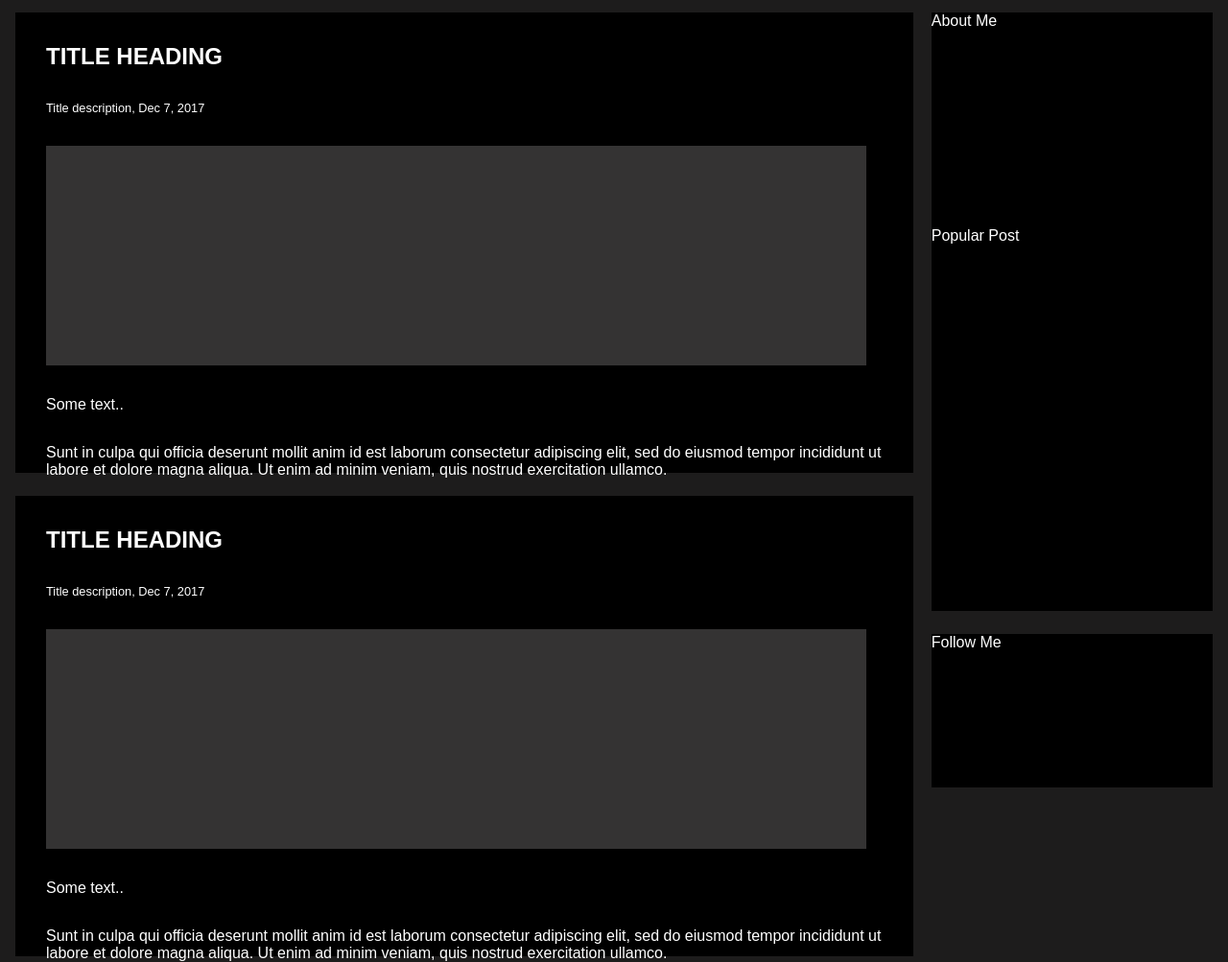
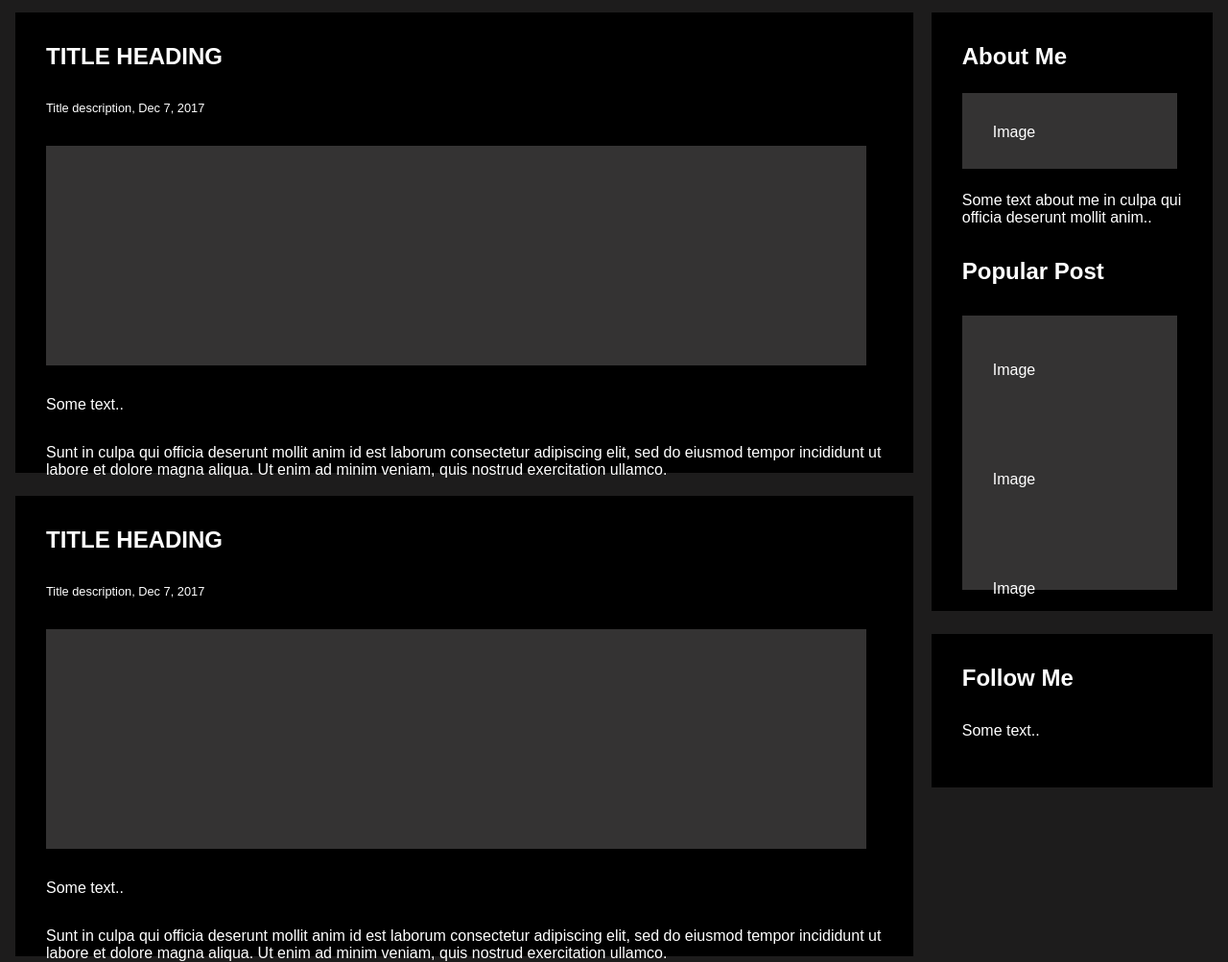
Before and after one commit to Eran2001/dp-css-course, a website built with Vite: page index.html in a window 1280 px wide. Shown: the part 286-1289 px from the top of the page at 96% size. Built offline with nearby package versions, Linux system fonts and the light colour scheme; a web font is replaced by a local one.

Commit message:
divs done

```diff
--- a/index.html
+++ b/index.html
@@ -37,7 +37,11 @@
             exercitation ullamco.
           </p>
         </div>
-        <div class="top-right-div">About Me</div>
+        <div class="top-right-div">
+          <h2>About Me</h2>
+          <div>Image</div>
+          <p>Some text about me in culpa qui officia deserunt mollit anim..</p>
+        </div>
         <div class="bottom-left-div">
           <h2>TITLE HEADING</h2>
           <p class="title-para">Title description, Dec 7, 2017</p>
@@ -50,8 +54,18 @@
             exercitation ullamco.
           </p>
         </div>
-        <div class="middle-right-div">Popular Post</div>
-        <div class="bottom-right-div">Follow Me</div>
+        <div class="middle-right-div">
+          <h2>Popular Post</h2>
+          <div>
+            <p>Image</p>
+            <p>Image</p>
+            <p>Image</p>
+          </div>
+        </div>
+        <div class="bottom-right-div">
+          <h2>Follow Me</h2>
+          <p>Some text..</p>
+        </div>
       </main>
     </div>
     <script type="module" src="/src/main.js"></script>
--- a/src/style.css
+++ b/src/style.css
@@ -89,6 +89,7 @@ main div {
   width: 23.5%;
   background-color: #000;
   height: 30vh;
+  padding: 2rem;
 }
 
 .bottom-left-div {
@@ -106,6 +107,7 @@ main div {
   background-color: #000;
   height: 50vh;
   margin-top: -16rem;
+  padding: 2rem;
 }
 
 .bottom-right-div {
@@ -114,6 +116,7 @@ main div {
   width: 23.5%;
   background-color: #000;
   height: 20vh;
+  padding: 2rem;
 }
 
 /* top left div */
@@ -157,3 +160,43 @@ main div {
   margin-top: 2rem;
   margin-bottom: 2rem;
 }
+
+/* top-right-div */
+.top-right-div > div {
+  padding: 2rem;
+  margin-top: 1.5rem;
+  margin-bottom: 1.5rem;
+  background-color: #343333;
+  width: 98%;
+  height: 45%;
+}
+
+/* middle-right-div */
+.middle-right-div > h2 {
+  margin-bottom: 2rem;
+}
+
+.middle-right-div > div {
+  padding: 2rem;
+  margin-top: 1.5rem;
+  margin-bottom: 1.5rem;
+  background-color: #343333;
+  width: 98%;
+  height: 85%;
+}
+
+.middle-right-div > div > p {
+  margin-top: 1rem;
+  margin-bottom: 6rem;
+}
+
+/* bottom-right-div */
+.bottom-right-div > h2 {
+  margin-bottom: 2rem;
+}
+
+@media screen and (max-width: 845px) {
+  .last {
+    display: none;
+  }
+}
```
